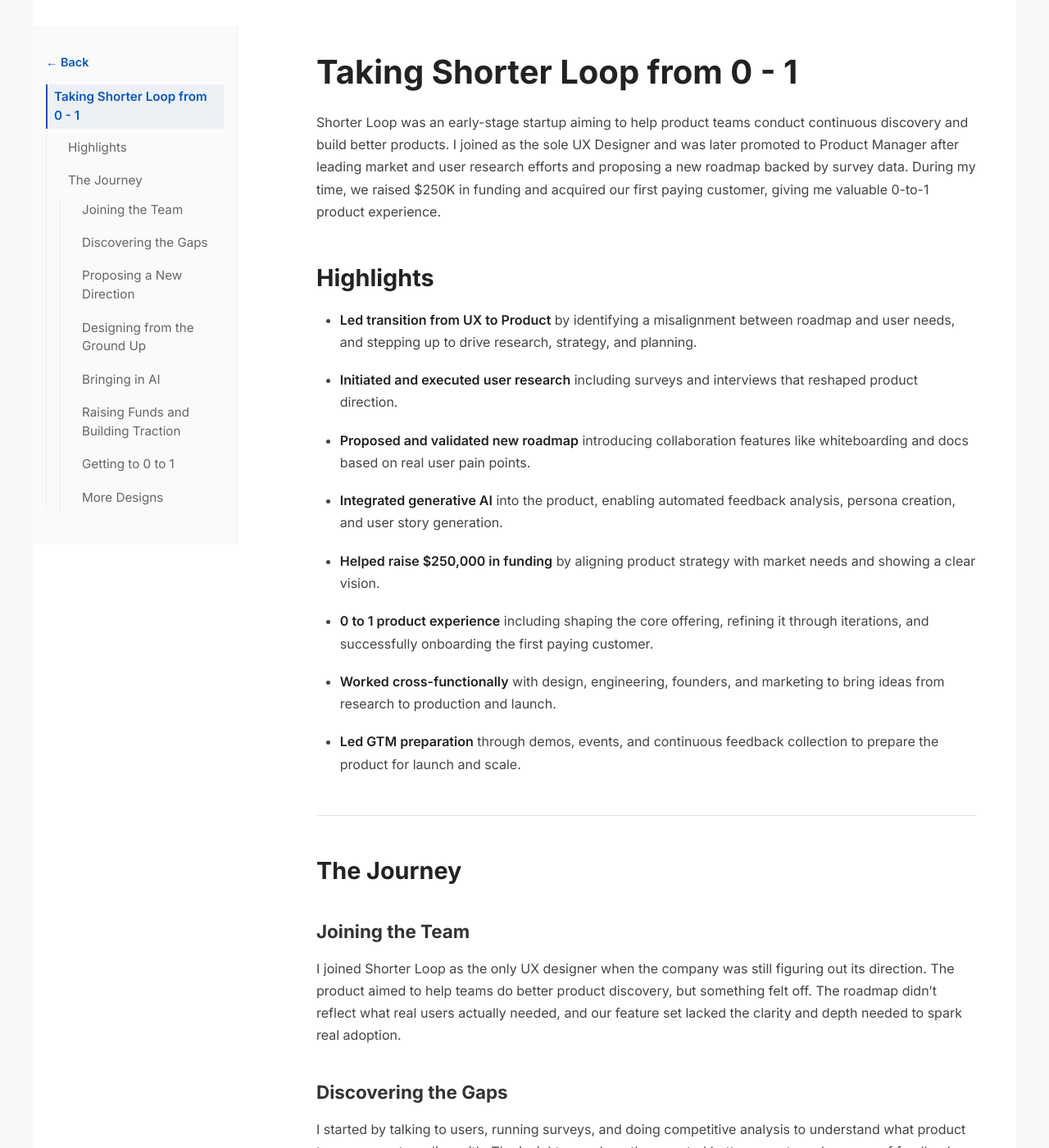
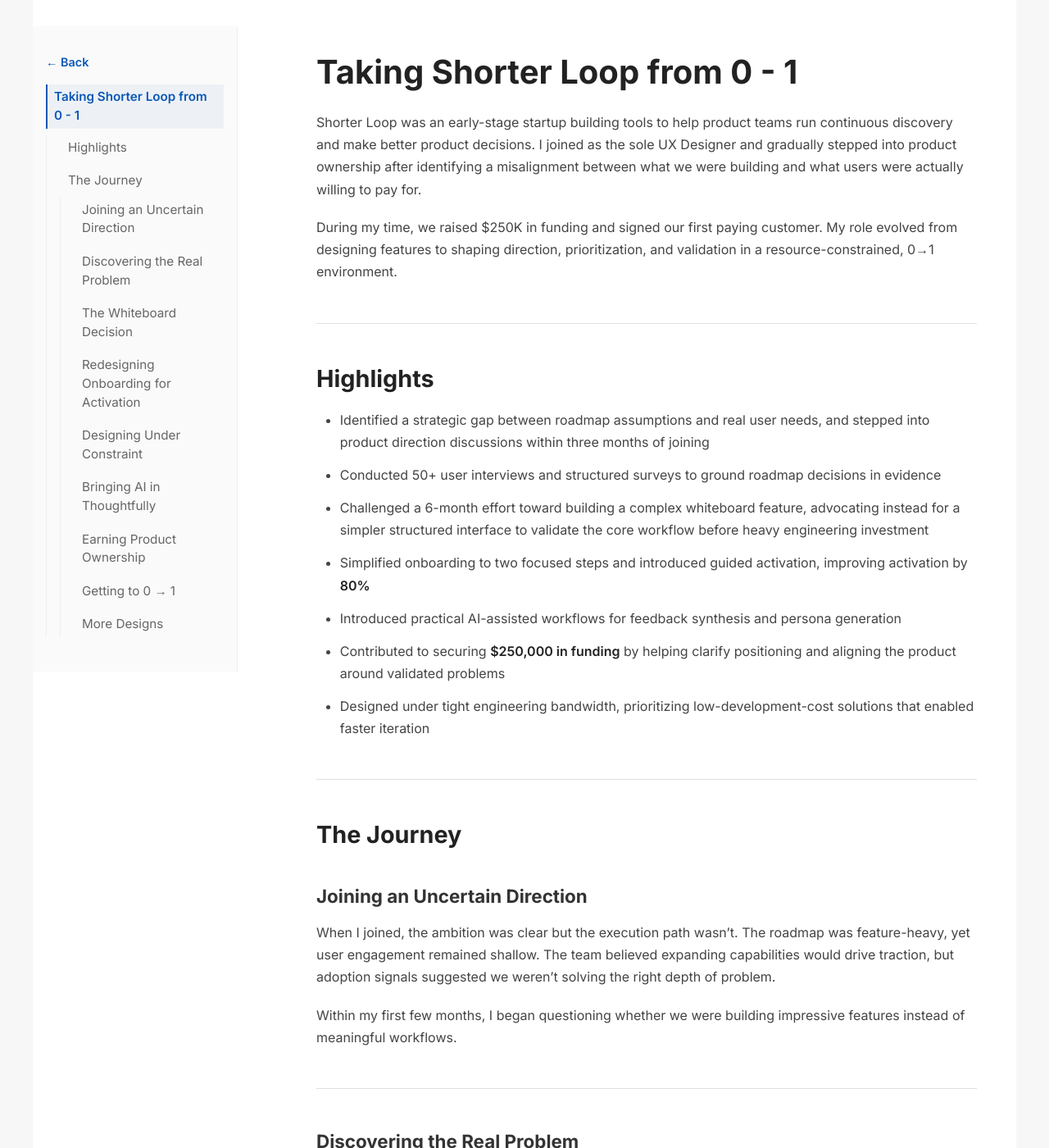
Before and after one commit to thamizh5197/thamizh5197.github.io, a Jekyll site: the page built from _projects/shorter-loop/casestudy1.md, in a window 1280 px wide and 1400 px high. Shown: the whole window at 82% size. Built offline with Jekyll 4.4.1, drawn with Linux system fonts in a browser that asks for light colours; some of the changed text lies outside the part shown.

Commit message:
Updated case studies

```diff
--- a/_projects/shorter-loop/casestudy1.md
+++ b/_projects/shorter-loop/casestudy1.md
@@ -5,37 +5,52 @@
 order: 1
 hidden: true
 ---
-Shorter Loop was an early-stage startup aiming to help product teams conduct continuous discovery and build better products. I joined as the sole UX Designer and was later promoted to Product Manager after leading market and user research efforts and proposing a new roadmap backed by survey data. During my time, we raised $250K in funding and acquired our first paying customer, giving me valuable 0-to-1 product experience.
+
+Shorter Loop was an early-stage startup building tools to help product teams run continuous discovery and make better product decisions. I joined as the sole UX Designer and gradually stepped into product ownership after identifying a misalignment between what we were building and what users were actually willing to pay for.
+
+During my time, we raised $250K in funding and signed our first paying customer. My role evolved from designing features to shaping direction, prioritization, and validation in a resource-constrained, 0→1 environment.
+
+---
 
 ## Highlights
 
-- **Led transition from UX to Product** by identifying a misalignment between roadmap and user needs, and stepping up to drive research, strategy, and planning.
-
-- **Initiated and executed user research** including surveys and interviews that reshaped product direction.
-
-- **Proposed and validated new roadmap** introducing collaboration features like whiteboarding and docs based on real user pain points.
-
-- **Integrated generative AI** into the product, enabling automated feedback analysis, persona creation, and user story generation.
-
-- **Helped raise $250,000 in funding** by aligning product strategy with market needs and showing a clear vision.
-
-- **0 to 1 product experience** including shaping the core offering, refining it through iterations, and successfully onboarding the first paying customer.
-
-- **Worked cross-functionally** with design, engineering, founders, and marketing to bring ideas from research to production and launch.
-
-- **Led GTM preparation** through demos, events, and continuous feedback collection to prepare the product for launch and scale.
+- Identified a strategic gap between roadmap assumptions and real user needs, and stepped into product direction discussions within three months of joining
+- Conducted 50+ user interviews and structured surveys to ground roadmap decisions in evidence
+- Challenged a 6-month effort toward building a complex whiteboard feature, advocating instead for a simpler structured interface to validate the core workflow before heavy engineering investment
+- Simplified onboarding to two focused steps and introduced guided activation, improving activation by **80%**
+- Introduced practical AI-assisted workflows for feedback synthesis and persona generation
+- Contributed to securing **$250,000 in funding** by helping clarify positioning and aligning the product around validated problems
+- Designed under tight engineering bandwidth, prioritizing low-development-cost solutions that enabled faster iteration
 
 ---
 
 ## The Journey
 
-### Joining the Team
+### Joining an Uncertain Direction
 
-I joined Shorter Loop as the only UX designer when the company was still figuring out its direction. The product aimed to help teams do better product discovery, but something felt off. The roadmap didn't reflect what real users actually needed, and our feature set lacked the clarity and depth needed to spark real adoption.
+When I joined, the ambition was clear but the execution path wasn’t. The roadmap was feature-heavy, yet user engagement remained shallow. The team believed expanding capabilities would drive traction, but adoption signals suggested we weren’t solving the right depth of problem.
 
-### Discovering the Gaps
+Within my first few months, I began questioning whether we were building impressive features instead of meaningful workflows.
 
-I started by talking to users, running surveys, and doing competitive analysis to understand what product teams were struggling with. The insight was clear: they wanted better ways to make sense of feedback, define problems, and collaborate without jumping across tools. These findings helped me reframe our internal conversations from "what features should we add" to "what are users trying to solve?"
+---
+
+### Discovering the Real Problem
+
+Through direct interviews, surveys, and competitive analysis, I spoke with product managers, founders, and discovery leads.
+
+A pattern emerged:
+
+Teams weren’t struggling because they lacked tools.
+They were struggling because their discovery workflow was fragmented across tools.
+
+Feedback lived in one place, planning in another, and decisions somewhere else. The friction was in moving from **raw insight → structured understanding → action**.
+
+This reframed our internal conversations from
+**“What feature should we add?”**
+to
+**“What decision workflow are we trying to support?”**
+
+---
 
 <div class="img-grid">
   <div class="gallery-item">
@@ -45,69 +60,137 @@
     <img src="/screens/SL_user_interview2.png" alt="User interview with industry expert">
   </div>
   <div class="gallery-item">
-    <img src="/screens/SL user research.png" alt="User interview with industry expert">
-  </div></div>
+    <img src="/screens/SL user research.png" alt="User research artifacts">
+  </div>
+</div>
 
-### Proposing a New Direction
+---
 
-Based on these insights, I proposed a revised roadmap that focused on solving core discovery and planning problems. One major theme was reducing tool fatigue—teams were bouncing between documents, whiteboards, spreadsheets, and ticketing systems. I introduced ideas around lightweight docs, in-app collaboration, and structured strategy tools.
+### The Whiteboard Decision
 
-Together with the founder, we validated these ideas through more interviews and early prototypes. We moved fast but deliberately—prioritising what aligned with user pain points and where we could differentiate. These changes gave us a clearer message and helped shift our positioning from just another feedback tool to a continuous discovery platform.
+One of the biggest turning points was around building a collaborative whiteboard.
 
-### Designing from the Ground Up
+The team had already invested months planning it. Competitors had similar features, and it looked compelling in demos. But user research revealed something different:
 
-I led the design of several new capabilities end to end—from research and prototyping to testing and launch.
+Users didn’t need infinite-canvas ideation.
+They needed structured clarity.
 
-**Some highlights:**
+The real need was organizing and synthesizing insights, not freeform drawing.
 
-- Launched the **User Persona Canvas**, helping teams align on who they're building for
-- Built the **Feedback Manager**, enabling structured feedback capture and linking to delivery
-- Introduced an **in-app product strategy framework** to help teams move from objectives to solutions with more clarity
+Instead of committing further to a technically heavy whiteboard, I proposed validating the workflow through a **simpler table-based structured interface** first.
 
-Each of these was designed in tight feedback loops with users and tested before shipping. I also collaborated with engineering on feasibility and worked with the founder on how these would be demoed and positioned externally.
+This approach:
+- Reduced engineering complexity
+- Enabled faster validation cycles
+- Focused on decision-making rather than visual novelty
+
+There was initial skepticism — especially since I had joined only three months earlier. I returned with structured interview findings and survey data to support the shift. That evidence helped realign the roadmap toward validation before complexity.
+
+This moment marked my transition from designer to product contributor.
+
+---
+
+### Redesigning Onboarding for Activation
+
+Another major friction point was onboarding.
+
+Users signed up but didn’t know what to do next. The product introduced too many concepts upfront, assuming familiarity with discovery frameworks.
+
+Instead of adding more explanations, I simplified onboarding to **two essential steps**:
+1. Clarify the problem space
+2. Guide users to their first meaningful action
+
+I also introduced in-product guidance focused on activation milestones rather than feature exploration.
+
+The goal wasn’t education — it was momentum.
+
+Activation improved by **80%** without adding new feature scope, simply by reducing cognitive overload and clarifying the first win.
+
+---
+
+### Designing Under Constraint
+
+Engineering bandwidth was limited, so every design decision had to balance user value with development cost.
+
+Rather than pushing for highly polished or interaction-heavy interfaces, I often chose **structurally clear, lightweight patterns** that delivered value without increasing technical burden.
+
+This constraint sharpened prioritization:
+- What must exist?
+- What can wait?
+- What can be simplified?
+
+I learned to design not just for usability, but for feasibility and speed of learning.
+
+---
+
+### Bringing AI in Thoughtfully
+
+As generative AI gained momentum, I explored how it could support discovery workflows in practical ways.
+
+We started small:
+- Auto-categorizing feedback
+- Summarizing insights
+- Drafting personas
+- Suggesting user stories
+
+The principle was to reduce manual synthesis effort, not replace human judgment.
+
+These capabilities became strong demo differentiators and reinforced our positioning as a discovery-first platform.
+
+---
 
 <div class="img-grid">
-   <div class="gallery-item">
-    <img src="/screens/SL persona.jpg" alt="Persona Canvas redesign with AI Content Generation">
+  <div class="gallery-item">
+    <img src="/screens/SL persona.jpg" alt="Persona Canvas with AI assistance">
   </div>
   <div class="gallery-item">
-    <img src="/screens/sl4.jpg" alt="Feedback manager with AI Capabilities">
+    <img src="/screens/sl4.jpg" alt="Feedback manager with AI capabilities">
   </div>
   <div class="gallery-item">
-    <img src="/screens/sl6.jpg" alt="Product Strategy">
+    <img src="/screens/sl6.jpg" alt="Product strategy interface">
   </div>
-  </div>
+</div>
 
-### Bringing in AI
+---
 
-As generative AI gained momentum, I explored how it could meaningfully assist teams. We started small—auto categorising feedback and summarising insights. Over time, we expanded this to generate personas, suggest ideas, and draft user stories. The goal was always the same: help teams go from raw feedback to structured planning with less manual effort.
+### Earning Product Ownership
 
-These experiments became strong demo points and differentiators during early conversations with potential customers and investors.
+My transition into product direction wasn’t formal — it emerged from stepping into ambiguity.
 
-### Raising Funds and Building Traction
+At one point, the lead developer questioned the roadmap changes I proposed given my short tenure. I committed to returning with structured validation. In the following meeting, I presented synthesized research and survey data that reframed the opportunity and supported a shift in priorities.
 
-The strategic direction and clarity we gained helped us raise $250,000 in funding. More importantly, it gave us something real to show. Interest in demos picked up, and our trial sign-ups began increasing. Teams were more engaged, asking follow-up questions, and seeing potential in the platform.
+That moment established trust.
 
-I actively supported GTM efforts by shaping demo narratives, building walkthroughs, and highlighting use cases that resonated with different types of teams—from startups to education and enterprise.
+From then on, I wasn’t just designing screens — I was accountable for why we were building what we were building.
 
-### Getting to 0 to 1
+---
 
-We signed our first paying customer and started onboarding more teams steadily. That moment wasn't just a milestone—it was proof that the problems we were solving were real, and the way we were solving them made sense.
+### Getting to 0 → 1
 
-The transition from designer to product manager didn't happen in a formal way. It happened because I kept following the problem, took initiative on direction, and became accountable not just for what we built, but why we were building it. That journey gave me real 0-to-1 product experience and shaped how I think, prioritize, and lead today.
+We secured our first paying customer and raised $250K in funding. More importantly, we gained clarity. The product shifted from feature accumulation to problem alignment.
+
+Shorter Loop shaped how I think today:
+
+- Validate before scaling
+- Simplify before expanding
+- Align with revenue reality early
+- Design within constraints, not ideal conditions
+
+This wasn’t just a design role.
+It was where I learned to connect user insight, feasibility, and business viability into one continuous loop.
+
+---
 
 ### More Designs
 
 <div class="img-grid">
-
   <div class="gallery-item">
-    <img src="/screens/sl1.jpg" alt="A novel interface for creating product roadmaps">
-  </div>
-
-  <div class="gallery-item">
-    <img src="/screens/sl3.jpg" alt="Product Strategy Empty state">
+    <img src="/screens/sl1.jpg" alt="Product roadmap interface">
   </div>
   <div class="gallery-item">
-    <img src="/screens/sl5.jpg" alt="Documentation for Product teams">
+    <img src="/screens/sl3.jpg" alt="Product strategy empty state">
+  </div>
+  <div class="gallery-item">
+    <img src="/screens/sl5.jpg" alt="Documentation interface for product teams">
   </div>
 </div>
```
Also changed, not shown: _projects/phantom-fx/casestudy1.md (+163 -84 lines).
